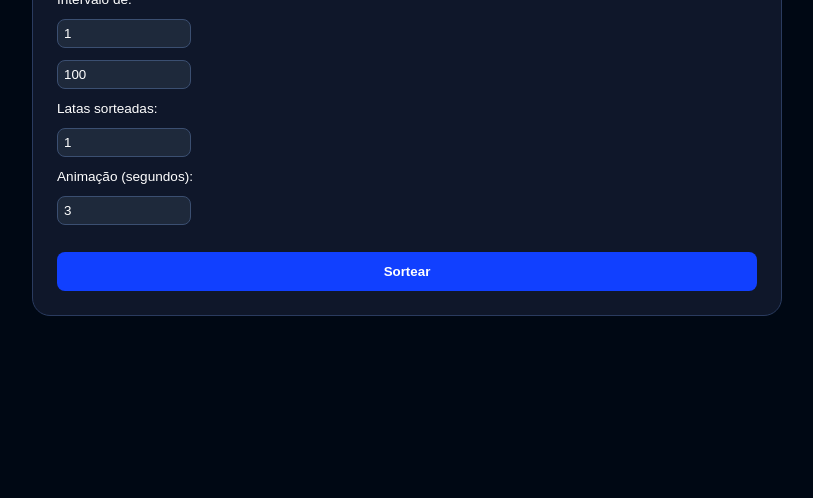
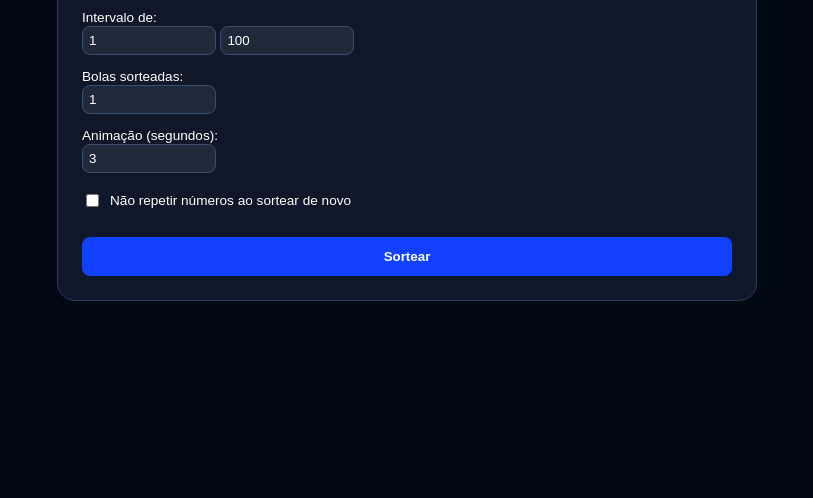
Before and after one commit to BallCorporation/Ball-Lotto, a plain HTML site: page index.html in a window 1280 px wide. Shown: the part 302-800 px from the top of the page, without its empty margins (233-1046 px from the left). Drawn offline with Linux system fonts and the light colour scheme.

Commit message:
Update index.html

```diff
--- a/index.html
+++ b/index.html
@@ -25,6 +25,7 @@ body {
   border: 1px solid #2a3b5f;
   width: 100%;
   max-width: 700px;
+  box-sizing: border-box;
 }
 
 .header {
@@ -47,7 +48,7 @@ label {
   font-size: 0.85rem;
 }
 
-input {
+input[type="number"] {
   width: 120px;
   padding: 6px;
   border-radius: 8px;
@@ -67,27 +68,45 @@ button {
   font-weight: bold;
   cursor: pointer;
 }
+
+.checkbox-row {
+  display: flex;
+  align-items: center;
+  gap: 8px;
+  margin-top: 6px;
+  font-size: 0.9rem;
+}
 </style>
+</head>
 
-</head>
 <body>
-
 <div class="card">
   <div class="header">
-    <img src="ball-logo.png">
+    <img src="ball-logo.png" alt="Ball">
     <h2>Configuração do Sorteio</h2>
   </div>
 
   <form id="form">
-    <label>Intervalo de:</label>
-    <input id="min" type="number" min="1" max="100" value="1">
-    <input id="max" type="number" min="1" max="100" value="100">
+    <div>
+      <label>Intervalo de:</label><br>
+      <input id="min" type="number" min="1" max="100" value="1">
+      <input id="max" type="number" min="1" max="100" value="100">
+    </div>
 
-    <label>Latas sorteadas:</label>
-    <input id="qtd" type="number" min="1" max="10" value="1">
+    <div>
+      <label>Bolas sorteadas:</label><br>
+      <input id="qtd" type="number" min="1" max="10" value="1">
+    </div>
 
-    <label>Animação (segundos):</label>
-    <input id="tempo" type="number" min="1" max="15" value="3">
+    <div>
+      <label>Animação (segundos):</label><br>
+      <input id="tempo" type="number" min="1" max="15" value="3">
+    </div>
+
+    <div class="checkbox-row">
+      <input type="checkbox" id="noRepeat">
+      <label for="noRepeat">Não repetir números ao sortear de novo</label>
+    </div>
 
     <button type="button" onclick="iniciar()">Sortear</button>
   </form>
@@ -95,13 +114,13 @@ button {
 
 <script>
 function iniciar() {
-  const min = document.getElementById("min").value;
-  const max = document.getElementById("max").value;
-  const qtd = document.getElementById("qtd").value;
+  const min   = document.getElementById("min").value;
+  const max   = document.getElementById("max").value;
+  const qtd   = document.getElementById("qtd").value;
   const tempo = document.getElementById("tempo").value;
+  const noRep = document.getElementById("noRepeat").checked ? 1 : 0;
 
-  const url = `resultado.html?min=${min}&max=${max}&qtd=${qtd}&tempo=${tempo}`;
-
+  const url = `resultado.html?min=${min}&max=${max}&qtd=${qtd}&tempo=${tempo}&noRepeat=${noRep}`;
   window.location.href = url;
 }
 </script>
```
